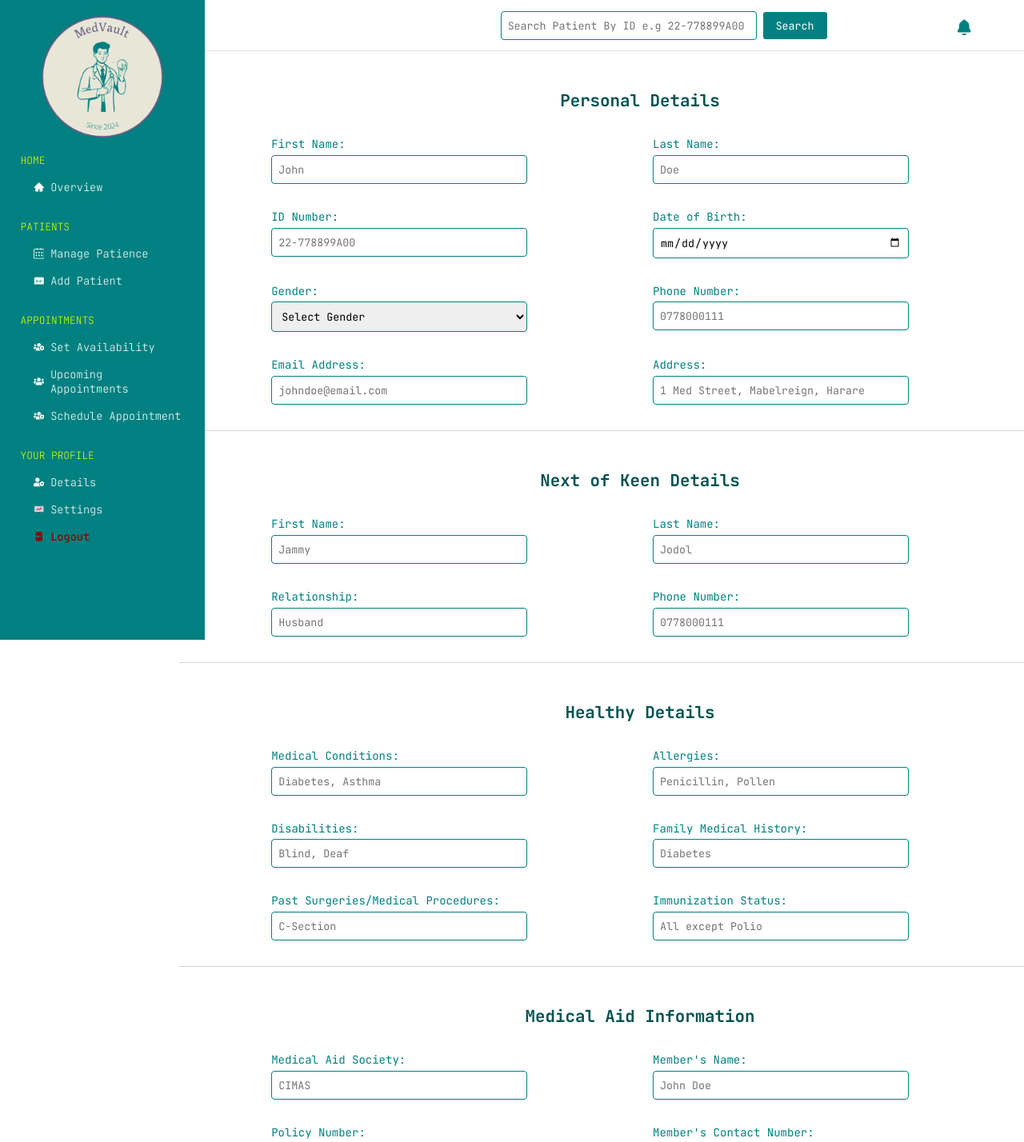
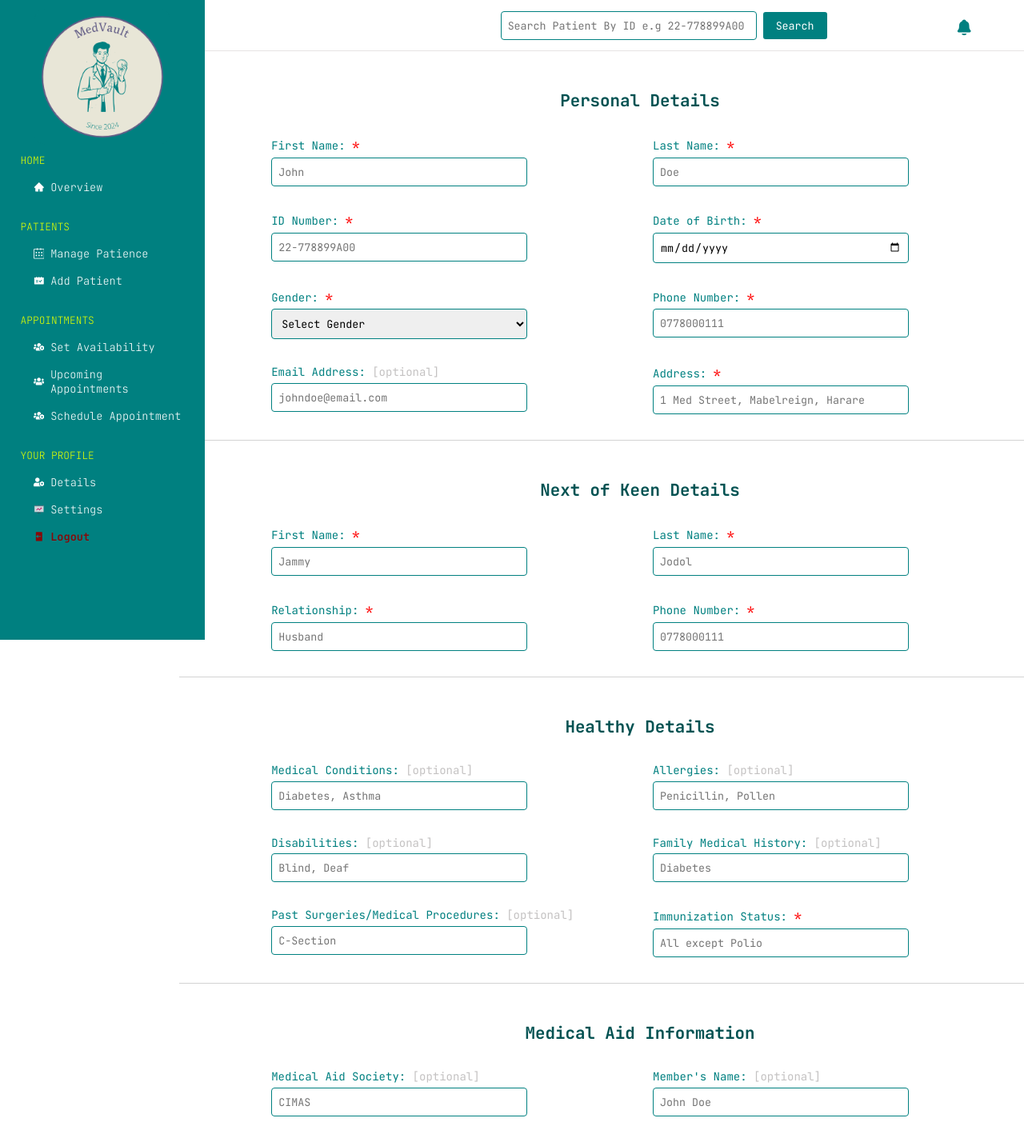
Before and after one commit to Amen-Musingarimi/medvault, a React (Create React App) app: page /add-patient in a window 1280 px wide. Shown: the top 1428 px of the page at 80% size. Built offline with nearby package versions, Linux system fonts and the light colour scheme.

Commit message:
Add form validation

```diff
--- a/src/components/patients/AddPatience.module.css
+++ b/src/components/patients/AddPatience.module.css
@@ -47,6 +47,17 @@
   color: #008080;
 }
 
+.required_sign {
+  color: red;
+  align-self: self-start;
+  font-size: 1rem;
+  font-weight: 400;
+}
+
+.optional_message {
+  color: #c4c2c2;
+}
+
 .input_area {
   width: 20rem;
   padding: 0.5rem;
--- a/src/components/patients/AddPatient.jsx
+++ b/src/components/patients/AddPatient.jsx
@@ -50,7 +50,9 @@ const AddPatientForm = () => {
         <h2 className={classes.form_section_heading}>Personal Details</h2>
         <div className={classes.personal_details_inputs}>
           <div className={classes.form_control}>
-            <label className={classes.input_label}>First Name:</label>
+            <label className={classes.input_label}>
+              First Name: <span className={classes.required_sign}>*</span>
+            </label>
             <input
               type="text"
               name="firstName"
@@ -58,45 +60,58 @@ const AddPatientForm = () => {
               value={formData.firstName}
               onChange={handleChange}
               className={classes.input_area}
+              required
             />
           </div>
           <div className={classes.form_control}>
-            <label className={classes.input_label}>Last Name:</label>
+            <label className={classes.input_label}>
+              Last Name: <span className={classes.required_sign}>*</span>
+            </label>
             <input
               type="text"
               name="lastName"
               placeholder="Doe"
               value={formData.lastName}
               onChange={handleChange}
+              required
               className={classes.input_area}
             />
           </div>
           <div className={classes.form_control}>
-            <label className={classes.input_label}>ID Number:</label>
+            <label className={classes.input_label}>
+              ID Number: <span className={classes.required_sign}>*</span>
+            </label>
             <input
               type="text"
               name="idNumber"
               placeholder="22-778899A00"
               value={formData.idNumber}
               onChange={handleChange}
+              required
               className={classes.input_area}
             />
           </div>
           <div className={classes.form_control}>
-            <label className={classes.input_label}>Date of Birth:</label>
+            <label className={classes.input_label}>
+              Date of Birth: <span className={classes.required_sign}>*</span>
+            </label>
             <input
               type="date"
               name="dateOfBirth"
+              required
               value={formData.dateOfBirth}
               onChange={handleChange}
               className={classes.input_area}
             />
           </div>
           <div className={classes.form_control}>
-            <label className={classes.input_label}>Gender:</label>
+            <label className={classes.input_label}>
+              Gender: <span className={classes.required_sign}>*</span>
+            </label>
             <select
               name="gender"
               value={formData.gender}
+              required
               onChange={handleChange}
               className={classes.input_area}
             >
@@ -107,18 +122,24 @@ const AddPatientForm = () => {
             </select>
           </div>
           <div className={classes.form_control}>
-            <label className={classes.input_label}>Phone Number:</label>
+            <label className={classes.input_label}>
+              Phone Number: <span className={classes.required_sign}>*</span>
+            </label>
             <input
               type="tel"
               name="phoneNumber"
               placeholder="0778000111"
+              required
               value={formData.phoneNumber}
               onChange={handleChange}
               className={classes.input_area}
             />
           </div>
           <div className={classes.form_control}>
-            <label className={classes.input_label}>Email Address:</label>
+            <label className={classes.input_label}>
+              Email Address:{' '}
+              <span className={classes.optional_message}>[optional]</span>
+            </label>
             <input
               type="email"
               name="emailAddress"
@@ -129,11 +150,14 @@ const AddPatientForm = () => {
             />
           </div>
           <div className={classes.form_control}>
-            <label className={classes.input_label}>Address:</label>
+            <label className={classes.input_label}>
+              Address: <span className={classes.required_sign}>*</span>
+            </label>
             <input
               type="address"
               name="address"
               placeholder="1 Med Street, Mabelreign, Harare"
+              required
               value={formData.address}
               onChange={handleChange}
               className={classes.input_area}
@@ -146,32 +170,41 @@ const AddPatientForm = () => {
         <h2 className={classes.form_section_heading}>Next of Keen Details</h2>
         <div className={classes.personal_details_inputs}>
           <div className={classes.form_control}>
-            <label className={classes.input_label}>First Name:</label>
+            <label className={classes.input_label}>
+              First Name: <span className={classes.required_sign}>*</span>
+            </label>
             <input
               type="text"
               name="keenFirstName"
               placeholder="Jammy"
+              required
               value={formData.keenFirstName}
               onChange={handleChange}
               className={classes.input_area}
             />
           </div>
           <div className={classes.form_control}>
-            <label className={classes.input_label}>Last Name:</label>
+            <label className={classes.input_label}>
+              Last Name: <span className={classes.required_sign}>*</span>
+            </label>
             <input
               type="text"
               name="keenLastName"
               placeholder="Jodol"
+              required
               value={formData.keenLastName}
               onChange={handleChange}
               className={classes.input_area}
             />
           </div>
           <div className={classes.form_control}>
-            <label className={classes.input_label}>Relationship:</label>
+            <label className={classes.input_label}>
+              Relationship: <span className={classes.required_sign}>*</span>
+            </label>
             <input
               type="text"
               name="keenRelationship"
+              required
               value={formData.keenRelationship}
               placeholder="Husband"
               onChange={handleChange}
@@ -179,11 +212,14 @@ const AddPatientForm = () => {
             />
           </div>
           <div className={classes.form_control}>
-            <label className={classes.input_label}>Phone Number:</label>
+            <label className={classes.input_label}>
+              Phone Number: <span className={classes.required_sign}>*</span>
+            </label>
             <input
               type="tel"
               name="keenPhoneNumber"
               placeholder="0778000111"
+              required
               value={formData.keenPhoneNumber}
               onChange={handleChange}
               className={classes.input_area}
@@ -196,7 +232,10 @@ const AddPatientForm = () => {
         <h2 className={classes.form_section_heading}>Healthy Details</h2>
         <div className={classes.personal_details_inputs}>
           <div className={classes.form_control}>
-            <label className={classes.input_label}>Medical Conditions:</label>
+            <label className={classes.input_label}>
+              Medical Conditions:{' '}
+              <span className={classes.optional_message}>[optional]</span>
+            </label>
             <input
               type="text"
               name="medicalConditions"
@@ -207,7 +246,10 @@ const AddPatientForm = () => {
             />
           </div>
           <div className={classes.form_control}>
-            <label className={classes.input_label}>Allergies:</label>
+            <label className={classes.input_label}>
+              Allergies:{' '}
+              <span className={classes.optional_message}>[optional]</span>
+            </label>
             <input
               type="text"
               name="allergies"
@@ -218,7 +260,10 @@ const AddPatientForm = () => {
             />
           </div>
           <div className={classes.form_control}>
-            <label className={classes.input_label}>Disabilities:</label>
+            <label className={classes.input_label}>
+              Disabilities:{' '}
+              <span className={classes.optional_message}>[optional]</span>
+            </label>
             <input
               type="text"
               name="disability"
@@ -230,7 +275,8 @@ const AddPatientForm = () => {
           </div>
           <div className={classes.form_control}>
             <label className={classes.input_label}>
-              Family Medical History:
+              Family Medical History:{' '}
+              <span className={classes.optional_message}>[optional]</span>
             </label>
             <input
               type="text"
@@ -243,7 +289,8 @@ const AddPatientForm = () => {
           </div>
           <div className={classes.form_control}>
             <label className={classes.input_label}>
-              Past Surgeries/Medical Procedures:
+              Past Surgeries/Medical Procedures:{' '}
+              <span className={classes.optional_message}>[optional]</span>
             </label>
             <input
               type="text"
@@ -255,11 +302,15 @@ const AddPatientForm = () => {
             />
           </div>
           <div className={classes.form_control}>
-            <label className={classes.input_label}>Immunization Status:</label>
+            <label className={classes.input_label}>
+              Immunization Status:{' '}
+              <span className={classes.required_sign}>*</span>
+            </label>
             <input
               type="text"
               name="immunizationStatus"
               placeholder="All except Polio"
+              required
               value={formData.immunizationStatus}
               onChange={handleChange}
               className={classes.input_area}
@@ -274,7 +325,10 @@ const AddPatientForm = () => {
         </h2>
         <div className={classes.personal_details_inputs}>
           <div className={classes.form_control}>
-            <label className={classes.input_label}>Medical Aid Society:</label>
+            <label className={classes.input_label}>
+              Medical Aid Society:{' '}
+              <span className={classes.optional_message}>[optional]</span>
+            </label>
             <input
               type="text"
               name="insuranceProvider"
@@ -285,7 +339,10 @@ const AddPatientForm = () => {
             />
           </div>
           <div className={classes.form_control}>
-            <label className={classes.input_label}>Member's Name:</label>
+            <label className={classes.input_label}>
+              Member's Name:{' '}
+              <span className={classes.optional_message}>[optional]</span>
+            </label>
             <input
               type="text"
               name="policyNumber"
@@ -296,7 +353,10 @@ const AddPatientForm = () => {
             />
           </div>
           <div className={classes.form_control}>
-            <label className={classes.input_label}>Policy Number:</label>
+            <label className={classes.input_label}>
+              Policy Number:{' '}
+              <span className={classes.optional_message}>[optional]</span>
+            </label>
             <input
               type="text"
               name="policyNumber"
@@ -308,7 +368,8 @@ const AddPatientForm = () => {
           </div>
           <div className={classes.form_control}>
             <label className={classes.input_label}>
-              Member's Contact Number:
+              Member's Contact Number:{' '}
+              <span className={classes.optional_message}>[optional]</span>
             </label>
             <input
               type="text"
```
